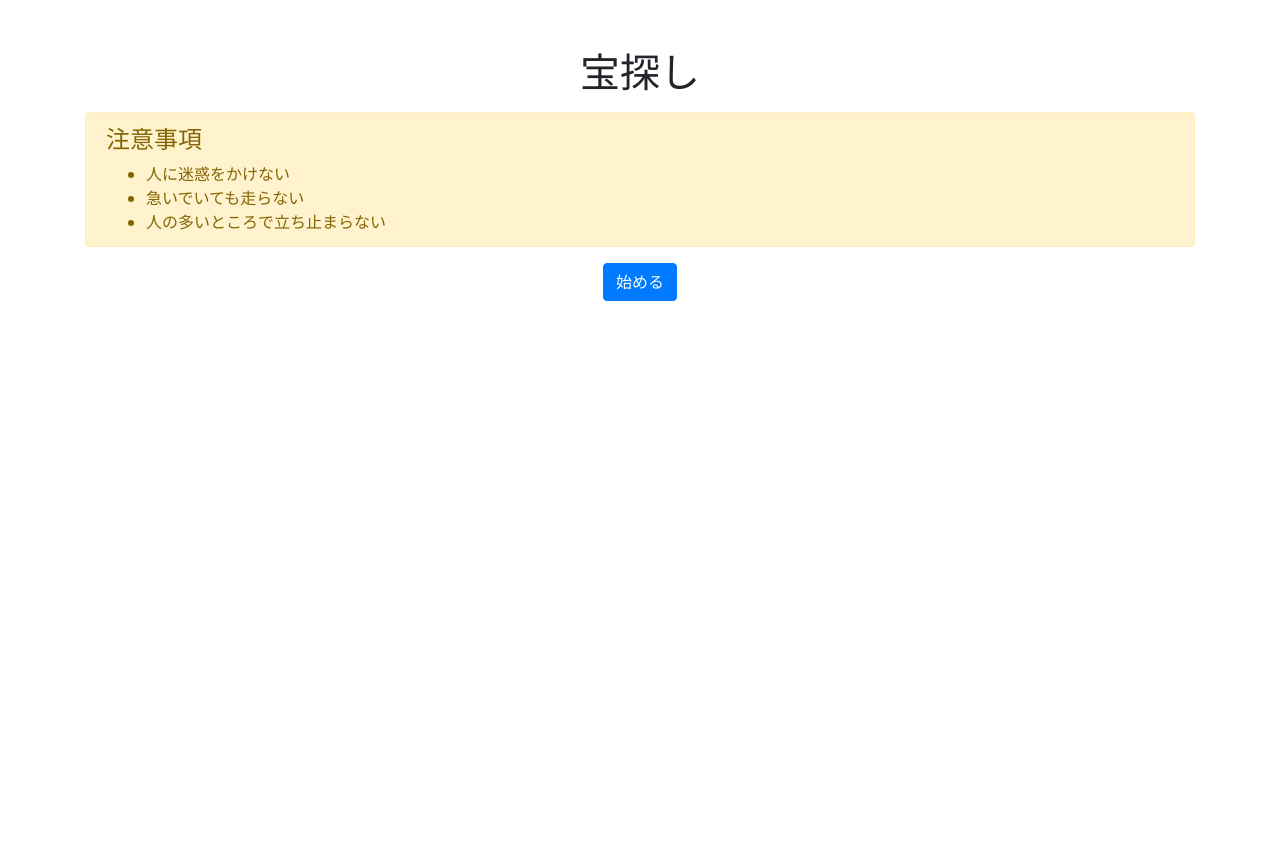
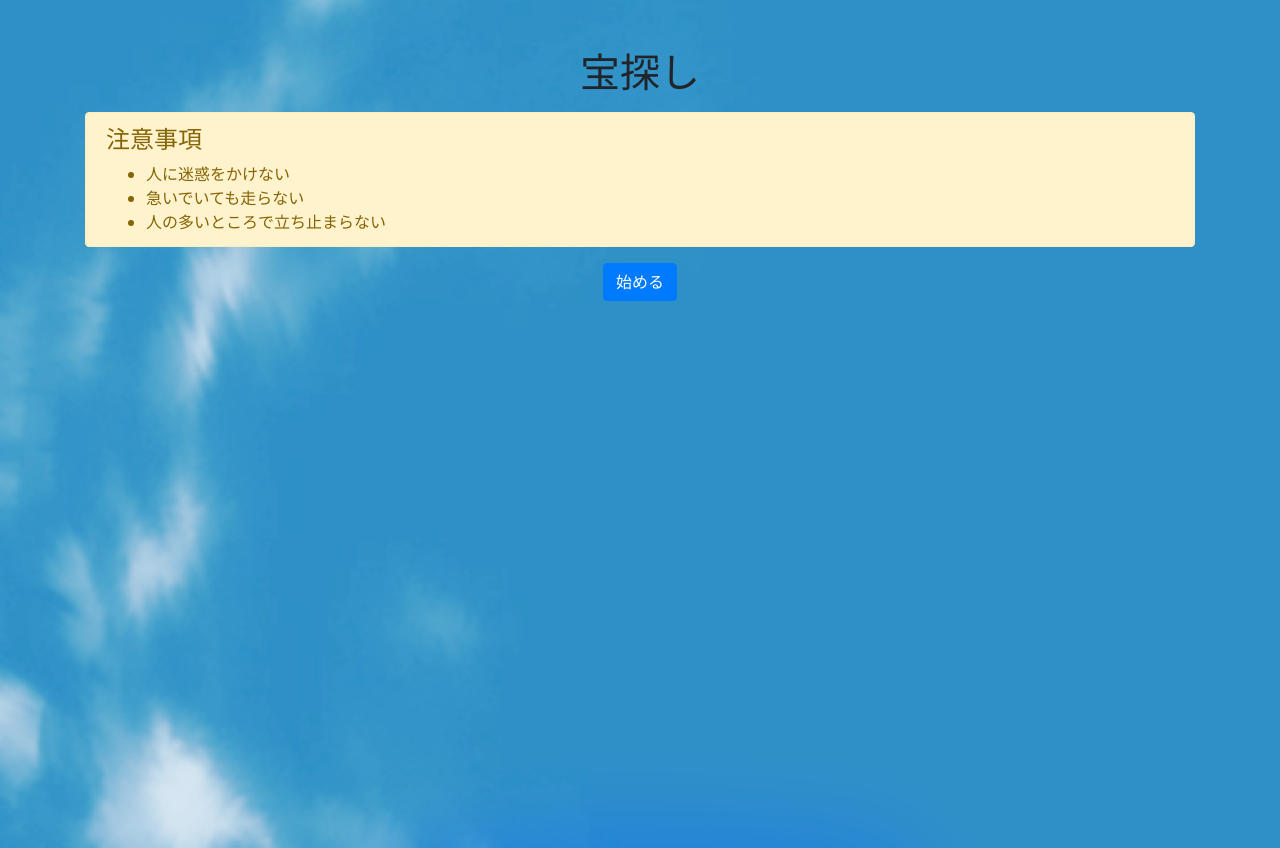
Before and after one commit to Treasure-Hunting/App, a Django app: page /treasure/opening/ in a window 1280 px wide. Before the commit the page ends 301 px from the top, so only its background shows below. Run offline with Django 3.2, Linux system fonts and the light colour scheme; some libraries are stand-ins or nearby versions; some web fonts are replaced.

Commit message:
Add background by CSS

```diff
--- a/app/static/style/common.css
+++ b/app/static/style/common.css
@@ -1,7 +1,13 @@
 @import url('https://fonts.googleapis.com/css?family=Kosugi|Noto+Sans|Sawarabi+Mincho&display=swap&subset=japanese');
 
 body {
+    background-attachment: fixed;
+    background-image: url("/static/img/default.jpg");
+    background-position: center center;
+    background-repeat: no-repeat;
+    background-size: cover;
     font-family: 'Noto Sans', 'Kosugi', sans-serif;
+    height: 100vh;
 }
 
 blockquote {
--- a/app/templates/app/base.html
+++ b/app/templates/app/base.html
@@ -12,6 +12,17 @@
       crossorigin="anonymous"
     >
     <link rel="stylesheet" href="{% static "style/common.css" %}">
+    {% if difficulty %}
+      {% ifequal difficulty.pk 1 %}
+        <link rel="stylesheet" href="{% static "style/easy.css" %}">
+      {% endifequal %}
+      {% ifequal difficulty.pk 2 %}
+        <link rel="stylesheet" href="{% static "style/normal.css" %}">
+      {% endifequal %}
+      {% ifequal difficulty.pk 3 %}
+        <link rel="stylesheet" href="{% static "style/hard.css" %}">
+      {% endifequal %}
+    {% endif %}
     {% block stylesheets %}{% endblock %}
   </head>
   <body>
```
